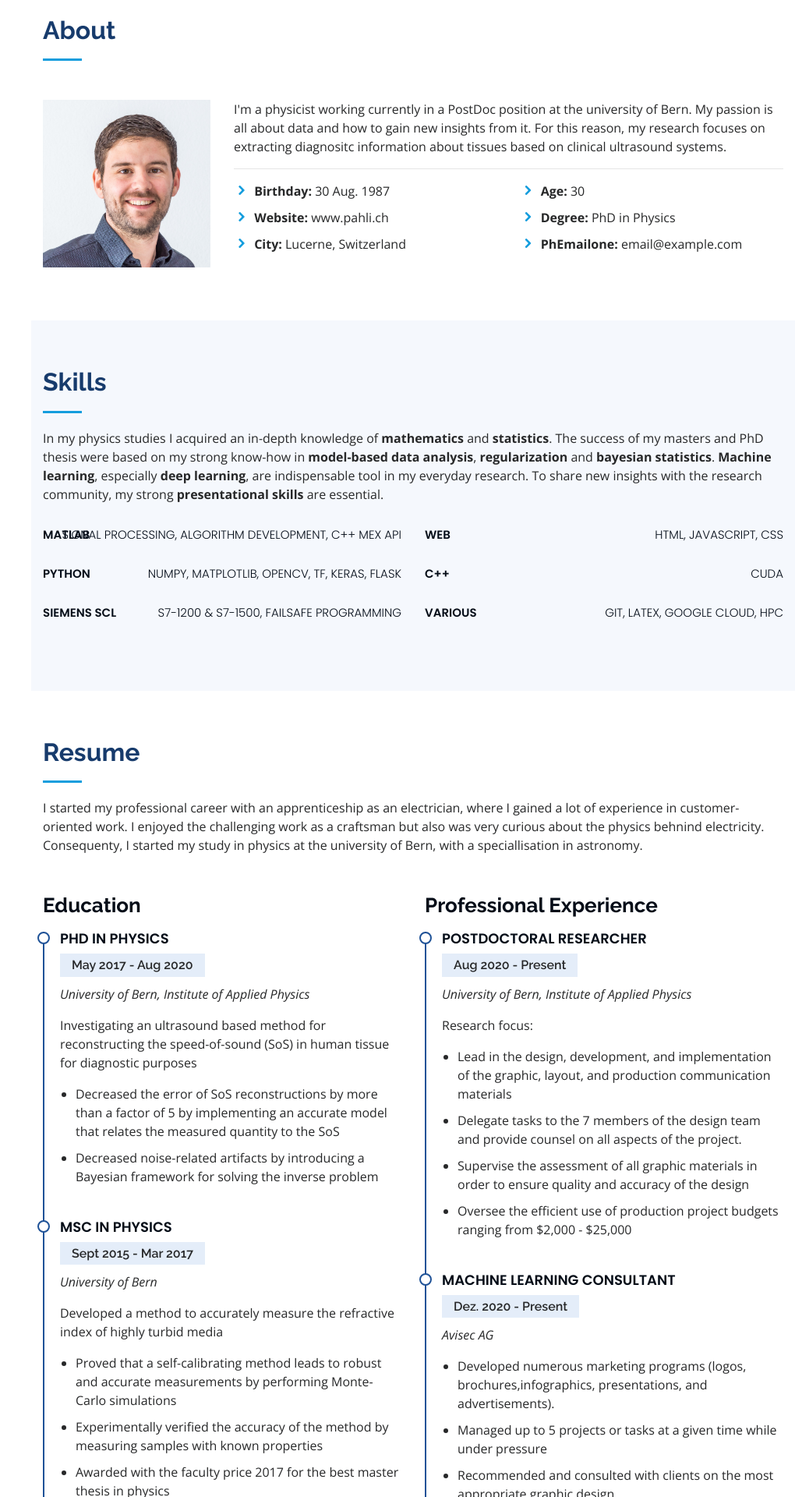
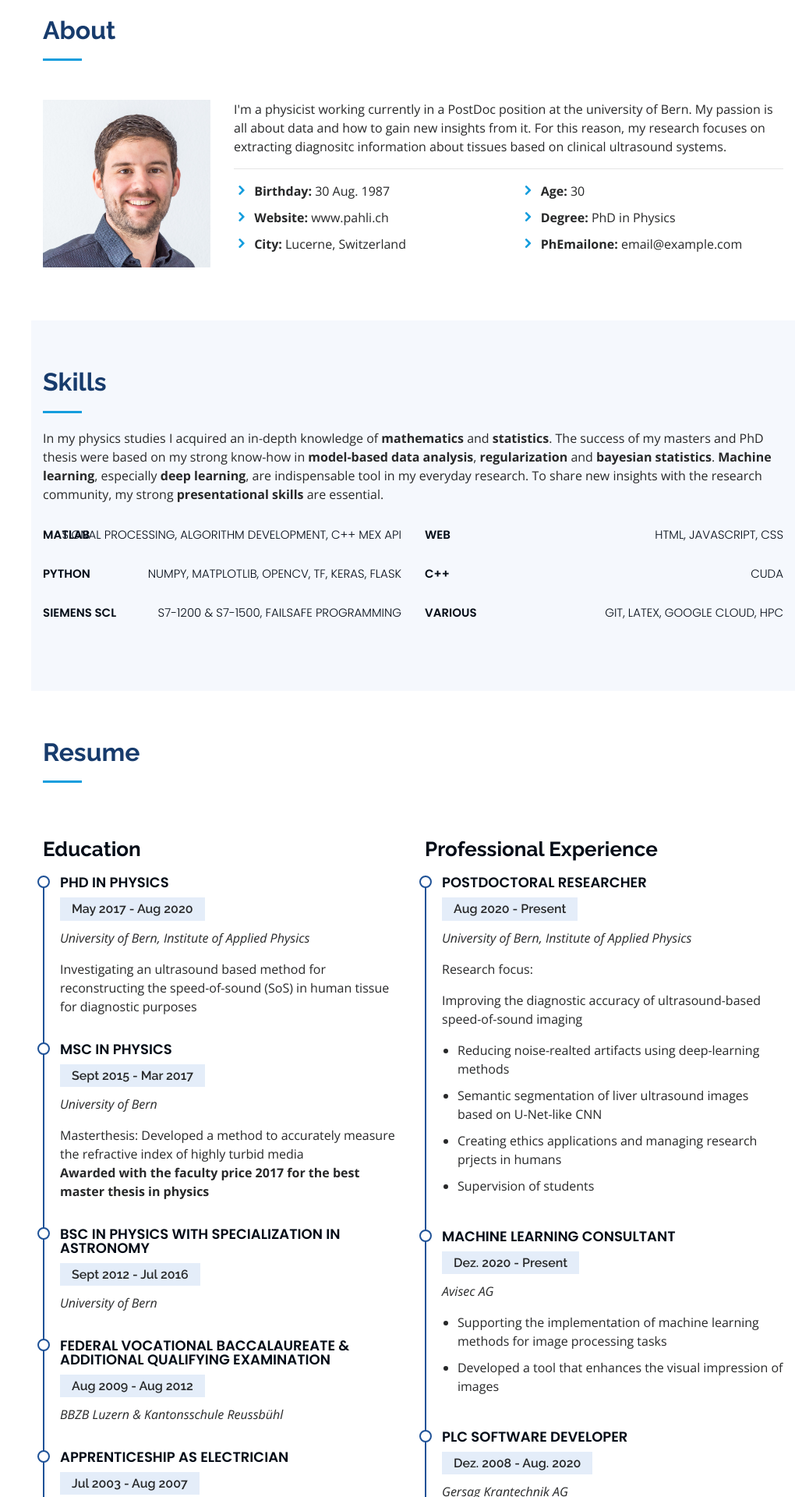
Before and after one commit to PatrickStaehli/portfolio_website, a Flask app: page / in a window 1280 px wide. Shown: the part 840-2760 px from the top of the page at 78% size, without its empty margins (260-1280 px from the left). Run offline with Flask 2, Linux system fonts and the light colour scheme; some libraries are stand-ins or nearby versions.

Commit message:
Adds the resume

```diff
--- a/webapp/templates/index.html
+++ b/webapp/templates/index.html
@@ -230,44 +230,23 @@
 
         <div class="section-title">
           <h2>Resume</h2>
-          <p>I started my professional career with an apprenticeship as an electrician, where I gained a lot of experience in customer-oriented work. I enjoyed the challenging work as a craftsman but also was very curious about the physics behnind electricity. Consequenty, I started my study in physics at the university of Bern, with a speciallisation in astronomy. </p>
+          <!--<p>I started my professional career with an apprenticeship as an electrician, where I gained a lot of experience in customer-oriented work. I enjoyed the challenging work as a craftsman but also was very curious about the physics behnind electricity. Consequenty, I started my study in physics at the university of Bern, with a speciallisation in astronomy. </p>-->
         </div>
 
         <div class="row">
           <div class="col-lg-6" data-aos="fade-up">
-            <!--
-			<h3 class="resume-title">Sumary</h3>
-            <div class="resume-item pb-0">
-              <h4>Alex Smith</h4>
-              <p><em>Innovative and deadline-driven Graphic Designer with 3+ years of experience designing and developing user-centered digital/print marketing material from initial concept to final, polished deliverable.</em></p>
-              <ul>
-                <li>Portland par 127,Orlando, FL</li>
-                <li>(123) 456-7891</li>
-                <li>alice.barkley@example.com</li>
-              </ul>
-            </div>
-			-->
             <h3 class="resume-title">Education</h3>
             <div class="resume-item">
               <h4>PhD in Physics</h4>
               <h5>May 2017 - Aug 2020</h5>
               <p><em>University of Bern, Institute of Applied Physics</em></p>
               <p>Investigating an ultrasound based method for reconstructing the speed-of-sound (SoS) in human tissue for diagnostic purposes</p>
-			  <ul>
-				<li> Decreased the error of SoS reconstructions by more than a factor of 5 by implementing an accurate model that relates the measured quantity to the SoS</li>
-				<li> Decreased noise-related artifacts by introducing a Bayesian framework for solving the inverse problem </li>
-			  </ul>
             </div>
             <div class="resume-item">
               <h4>MSc in Physics </h4>
               <h5>Sept 2015 - Mar 2017</h5>
               <p><em>University of Bern</em></p>
-              <p>Developed a method to accurately measure the refractive index of highly turbid media</p>
-			  <ul>
-				<li>Proved that a self-calibrating method leads to robust and accurate measurements by performing Monte-Carlo simulations </li>
-				<li>Experimentally verified the accuracy of the method by measuring samples with known properties </li>
-				<li style="font-style: bold">Awarded with the faculty price 2017 for the best master thesis in physics</li>
-			  </ul>
+              <p>Masterthesis: Developed a method to accurately measure the refractive index of highly turbid media <b> <br> Awarded with the faculty price 2017 for the best master thesis in physics</b></p>
             </div>
 			<div class="resume-item">
               <h4>BSc in Physics with specialization in astronomy</h4>
@@ -292,11 +271,12 @@
               <h5>Aug 2020 - Present</h5>
               <p><em>University of Bern, Institute of Applied Physics</em></p>
               <p>Research focus:<p>
+			  <p>Improving the diagnostic accuracy of ultrasound-based speed-of-sound imaging
 			  <ul>
-                <li>Lead in the design, development, and implementation of the graphic, layout, and production communication materials</li>
-                <li>Delegate tasks to the 7 members of the design team and provide counsel on all aspects of the project. </li>
-                <li>Supervise the assessment of all graphic materials in order to ensure quality and accuracy of the design</li>
-                <li>Oversee the efficient use of production project budgets ranging from $2,000 - $25,000</li>
+                <li>Reducing noise-realted artifacts using deep-learning methods</li>
+                <li>Semantic segmentation of liver ultrasound images based on U-Net-like CNN</li>
+                <li>Creating ethics applications and managing research prjects in humans</li>
+                <li>Supervision of students</li>
               </ul>
             </div>
             <div class="resume-item">
@@ -304,21 +284,20 @@
               <h5>Dez. 2020 - Present</h5>
               <p><em>Avisec AG</em></p>
               <ul>
-                <li>Developed numerous marketing programs (logos, brochures,infographics, presentations, and advertisements).</li>
-                <li>Managed up to 5 projects or tasks at a given time while under pressure</li>
-                <li>Recommended and consulted with clients on the most appropriate graphic design</li>
-                <li>Created 4+ design presentations and proposals a month for clients and account managers</li>
+                <li>Supporting the implementation of machine learning methods for image processing tasks</li>
+                <li>Developed a tool that enhances the visual impression of images</li>
               </ul>
             </div>
 			<div class="resume-item">
-              <h4>PLC Software Engineer</h4>
-              <h5>Dez. 2020 - Present</h5>
-              <p><em>Avisec AG</em></p>
+              <h4>PLC Software Developer</h4>
+              <h5>Dez. 2008 - Aug. 2020</h5>
+              <p><em>Gersag Krantechnik AG</em></p>
               <ul>
-                <li>Developed numerous marketing programs (logos, brochures,infographics, presentations, and advertisements).</li>
-                <li>Managed up to 5 projects or tasks at a given time while under pressure</li>
-                <li>Recommended and consulted with clients on the most appropriate graphic design</li>
-                <li>Created 4+ design presentations and proposals a month for clients and account managers</li>
+                <li>Developed PLC-Software for semi-automated industrial cranes</li>
+                <li>Enabled a more efficient commissioning and maintenance by developing a configuration and analysis tool for cranes</li>
+                <li>Leading a team of four electricians (ad interim)</li>
+                <li>Client consulting & preparation of offers</li>
+				<li>Various electrical installations on cranes</li>
               </ul>
             </div>
           </div>
@@ -327,7 +306,7 @@
       </div>
     </section><!-- End Resume Section -->
 
-    <!-- ======= Portfolio Section ======= -->
+    <!-- ======= Portfolio Section =======
     <section id="portfolio" class="portfolio section-bg">
       <div class="container">
 
@@ -444,7 +423,7 @@
       </div>
     </section><!-- End Portfolio Section -->
 
-    <!-- ======= Services Section ======= -->
+    <!-- ======= Services Section =======
     <section id="services" class="services">
       <div class="container">
 
@@ -489,7 +468,7 @@
       </div>
     </section><!-- End Services Section -->
 
-    <!-- ======= Testimonials Section ======= -->
+    <!-- ======= Testimonials Section =======
     <section id="testimonials" class="testimonials section-bg">
       <div class="container">
 
@@ -560,7 +539,7 @@
       </div>
     </section><!-- End Testimonials Section -->
 
-    <!-- ======= Contact Section ======= -->
+    <!-- ======= Contact Section =======
     <section id="contact" class="contact">
       <div class="container">
 
```
